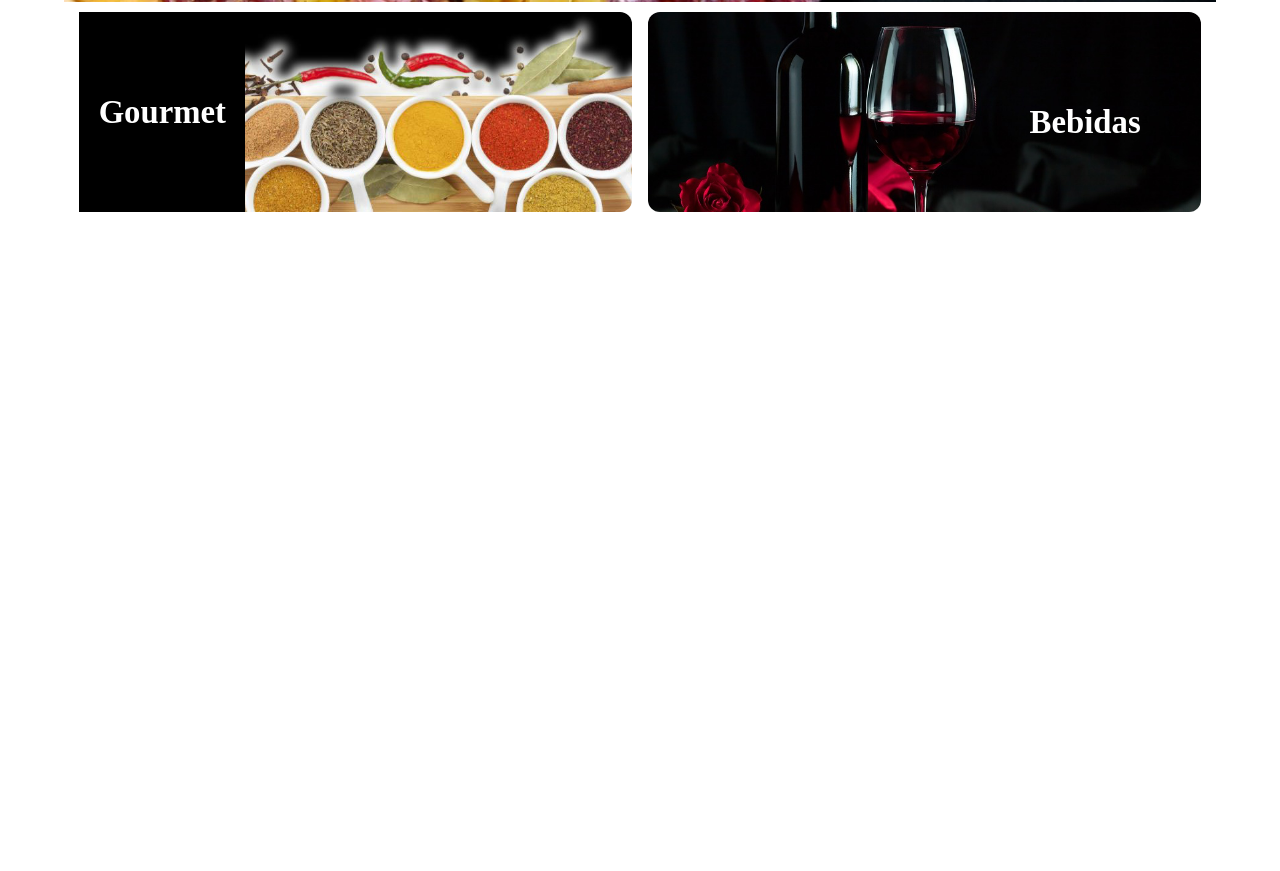
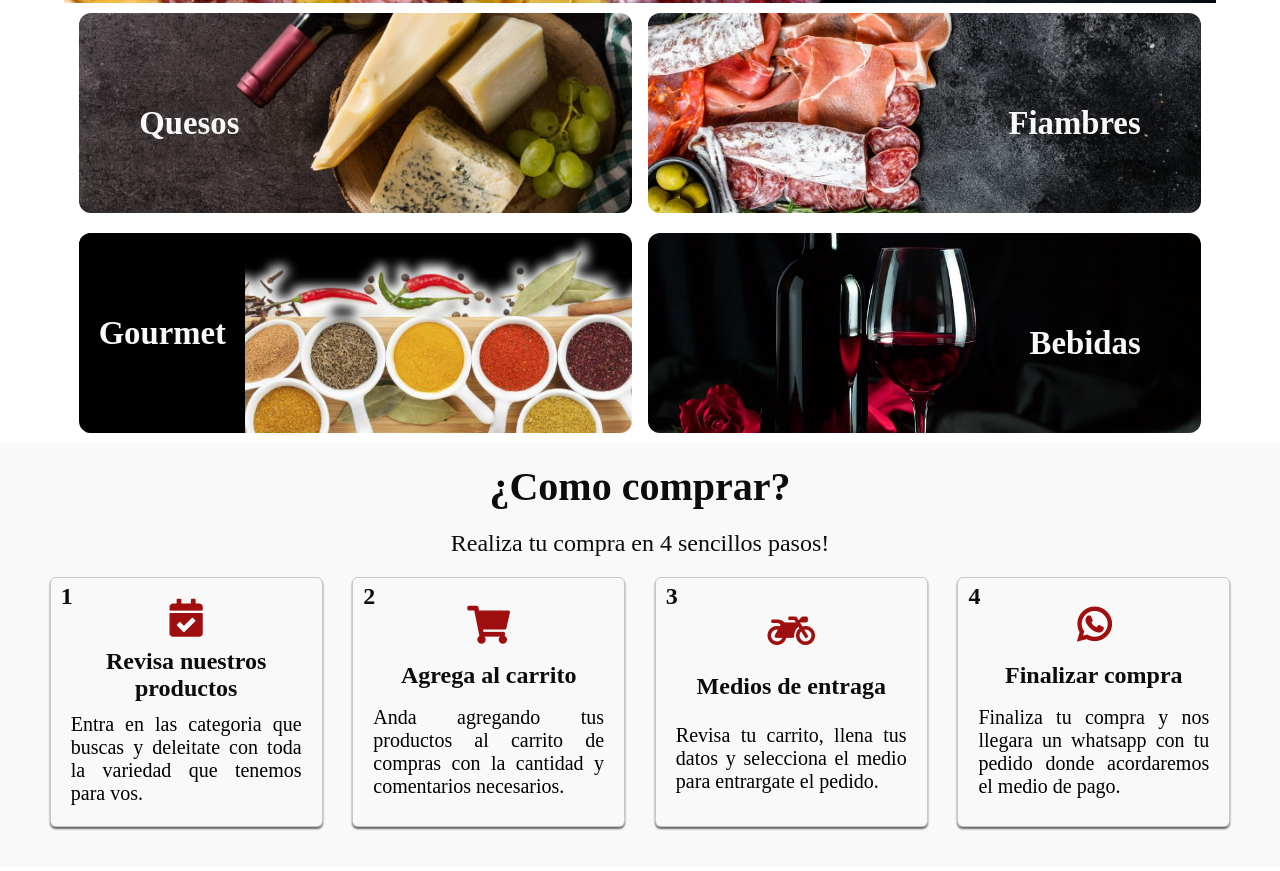
Before and after one commit to Anthonynpm03/Queseriademisinti-e-commerce, a plain HTML site: page index.html in a window 1280 px wide. Shown: the part 1274-2145 px from the top of the page. Before the commit the page ends 1676 px from the top, so only its background shows below. Drawn offline with Linux system fonts and the light colour scheme.

Commit message:
Craccion de la secciones Instrucciones de Compra, ajuste el tamaño del banner y reorganice las cards de Categorias

```diff
--- a/app.js
+++ b/app.js
@@ -91,12 +91,15 @@ window.addEventListener("scroll", function(){
     function mostrarnavBar(){
         let ubicacionActual = window.pageYOffset;
         navBar.style.top = "0px";
+        navBar.style.height = "80px"
 
         if(ubicacionActual != 0){
             navBar.style.backgroundColor = "black";
         } else {
             navBar.style.backgroundColor = "transparent";
+            navBar.style.height = "120px";
             logo.style.opacity = "1";
+
         }
     }
 
--- a/index.html
+++ b/index.html
@@ -78,17 +78,17 @@
         <h2>Categorías</h2>
         <div class="categoriasCardsConteiner">
             <div class="categoriasCards__sup">
-                <div class="categoriasCards categoriasCards__sup--izq">
-                    <h3>Quesos</h3>
-                </div>
-                <div class="categoriasCards categoriasCards__sup--der">
-                    <h3>Fiambres</h3>
-                </div>
-            </div>
-            <div class="categoriasCards__med">
                 <h3>Nuestras Picadas</h3>
                 <p>Lo mejor para compartir</p>
                 <p>Lo mejor para regalar y disfrutar</p>
+            </div>
+            <div class="categoriasCards__med">
+                <div class="categoriasCards categoriasCards__med--izq">
+                    <h3>Quesos</h3>
+                </div>
+                <div class="categoriasCards categoriasCards__med--der">
+                    <h3>Fiambres</h3>
+                </div>
             </div>
             <div class="categoriasCards__inf">
                 <div class="categoriasCards categoriasCards__inf--izq">
@@ -102,6 +102,39 @@
 
     </section>
 
+    <!---MANUAL DE COMPRA-->
+
+    <section class="InstruccionesCompra">
+        <h2>¿Como comprar?</h2>
+        <p id="subtituloInstrucciones">Realiza tu compra en 4 sencillos pasos!</p>
+        <div class="InstruccionesCompra__contenedor">
+            <div class="instruccionesCompra">
+                <span class="nurmeroDeInstruccion">1</span>
+                <i class="far fa-calendar-check"></i>
+                <span>Revisa nuestros productos</span>
+                <p>Entra en las categoria que buscas y deleitate con toda la variedad que tenemos para vos.</p>
+            </div>
+            <div class="instruccionesCompra">
+                <span class="nurmeroDeInstruccion">2</span>
+                <i class="fas fa-shopping-cart"></i>
+                <span>Agrega al carrito</span>
+                <p>Anda agregando tus productos al carrito de compras con la cantidad y comentarios necesarios.</p>
+            </div>
+            <div class="instruccionesCompra">
+                <span class="nurmeroDeInstruccion">3</span>
+                <i class="fas fa-motorcycle"></i>
+                <span>Medios de entraga</span>
+                <p>Revisa tu carrito, llena tus datos y selecciona el medio para entrargate el pedido.</p>
+            </div>
+            <div class="instruccionesCompra">
+                <span class="nurmeroDeInstruccion">4</span>
+                <i class="fab fa-whatsapp"></i>
+                <span>Finalizar compra</span>
+                <p>Finaliza tu compra y nos llegara un whatsapp con tu pedido donde acordaremos el medio de pago.</p>
+            </div>
+        </div>
+    </section>
+
     <br><br><br><br><br><br><br><br><br><br>
 </body>
 </html>
--- a/sass/_banner_principal.scss
+++ b/sass/_banner_principal.scss
@@ -2,7 +2,7 @@
     position: relative;
     overflow: hidden;
     width: 100%;
-    height: 82vh;
+    height: 90vh;
     #slideshow{
         position: relative;
         z-index: 1;
--- a/sass/_categoriasHome.scss
+++ b/sass/_categoriasHome.scss
@@ -1,19 +1,17 @@
 .categorias{
-    width: 90%;
+    width: 100%;
     margin: auto;
     h2{
         text-align: center;
         font-size: 40px;
+        margin-bottom: 20px;
+        color: $colorPrincipal;
     }
     .categoriasCardsConteiner{
-        width: 100%;
+        width: 90%;
+        margin: auto;
         @include flex(column, wrap, center, center);
         .categoriasCards__sup{
-            width: 100%;
-            @include flex(row, wrap, space-evenly, center);
-            padding: 10px 0px;
-        }
-        .categoriasCards__med{
             width: 100%;
             height: 250px;
             padding-top: 20px;
@@ -21,6 +19,8 @@
             @include BgImage(cover, center, no-repeat);
             @include flex(column, nowrap, center, flex-end);
             padding: 40px 20px 0px 0px;
+            border-top-left-radius: 12px;
+            border-top-right-radius: 12px;
             h3{
                 font-size: 30px;
                 font-weight: bold;
@@ -31,6 +31,11 @@
                 font-size: 18px;
                 color: $colorSecundario;
             }
+        }
+        .categoriasCards__med{
+            width: 100%;
+            @include flex(row, wrap, space-evenly, center);
+            padding: 10px 0px;
         }
         .categoriasCards__inf{
             width: 100%;
@@ -46,12 +51,12 @@
             color: $colorSecundario;
             @include BgImage(cover, center, no-repeat);
         }
-        .categoriasCards__sup--izq{
+        .categoriasCards__med--izq{
             background-image: url(../images/categorias/categorias1.jpg);
             @include flex(column, nowrap, center, flex-start);
             padding-left: 60px;
         }
-        .categoriasCards__sup--der{
+        .categoriasCards__med--der{
             background-image: url(../images/categorias/categorias2.jpg);
             @include flex(column, nowrap, center, flex-end);
             padding-right: 60px;
@@ -64,6 +69,8 @@
                 width: 30%;
                 height: 100%;
                 background-color: black;
+                border-bottom-left-radius: 12px;
+                border-top-left-radius: 12px;
                 text-align: center;
                 line-height: 200px;
             }
--- a/sass/_eslogan.scss
+++ b/sass/_eslogan.scss
@@ -1,6 +1,9 @@
 .eslogan{
     width: 100%;
+    height: 30vh;
     text-align: center;
+    @include flex(column, nowrap, center, center);
+
     h1{
         font-size: 52px;
         font-family: 'Roboto', sans-serif;
@@ -10,6 +13,5 @@
     p{
         font-size: 36px;
         color: $colorPrincipal;
-        font-weight: bold;
     }
 }
--- a/sass/_header.scss
+++ b/sass/_header.scss
@@ -1,6 +1,6 @@
 header{
     width: 100%;
-    height: 80px;
+    height: 120px;
     position: fixed;
     top: 0;
     left: 0;
--- /dev/null
+++ b/sass/_instruccionesCompra.scss
@@ -0,0 +1,55 @@
+.InstruccionesCompra{
+    width: 100%;
+    background-color: $colorSecundario;
+    padding: 20px 10px;
+    h2{
+        text-align: center;
+        font-size: 40px;
+        margin-bottom: 20px;
+        color: $colorPrincipal;
+    }
+    #subtituloInstrucciones{
+        text-align: center;
+        color: $colorPrincipal;
+        font-size: 24px;
+    }
+    .InstruccionesCompra__contenedor{
+        padding: 20px 10px;
+        width: 100%;
+        height: 100%;
+        @include flex(row, wrap, space-evenly, center);
+        overflow: hidden;
+        .instruccionesCompra{
+            @include flex(column, nowrap, space-evenly, center);
+            width: 22%;
+            height: 250px;
+            box-shadow: 0px 2px 2px rgba($color: #000000, $alpha: 0.6);
+            padding: 10px 20px;
+            border-radius: 6px;
+            border: 1px solid rgba($color: #000000, $alpha: 0.2);
+            position: relative;
+            i{
+                color: $titulos;
+                font-size: 38px;
+                font-weight: bold;
+            }
+            span{
+                color: $colorPrincipal;
+                font-size: 24px;
+                font-weight: bold;
+                text-align: center;
+            }
+            p{
+                font-size: 20px;
+                text-align: justify;
+            }
+            .nurmeroDeInstruccion{
+                position: absolute;
+                top: 5px;
+                left: 10px;
+                color: $colorPrincipal;
+                font-weight: bold;
+            }
+        }
+    }
+}
--- a/sass/_variables.scss
+++ b/sass/_variables.scss
@@ -1,3 +1,3 @@
 $colorPrincipal: #0D0C0C;
-$colorSecundario: #ffffff;
+$colorSecundario: #F9F9F9;
 $titulos: #a00f0f;
--- a/sass/main.scss
+++ b/sass/main.scss
@@ -8,3 +8,4 @@
 @import "eslogan";
 @import "whatsapp";
 @import "categoriasHome";
+@import "instruccionesCompra";
--- a/sass/whatsapp.scss
+++ b/sass/whatsapp.scss
@@ -3,8 +3,9 @@
     height: 60px;
     @include flex(row, nowrap, center, center);
     position: fixed;
-    bottom: 50px;
-    right: 25px;
+    bottom: 30px;
+    right: 15px;
+    z-index: 4;
     border-radius: 50%;
     background-color: green;
     i{
```
Also changed, not shown: css/main.css, sass/_reset.scss (line endings or trailing spaces).
